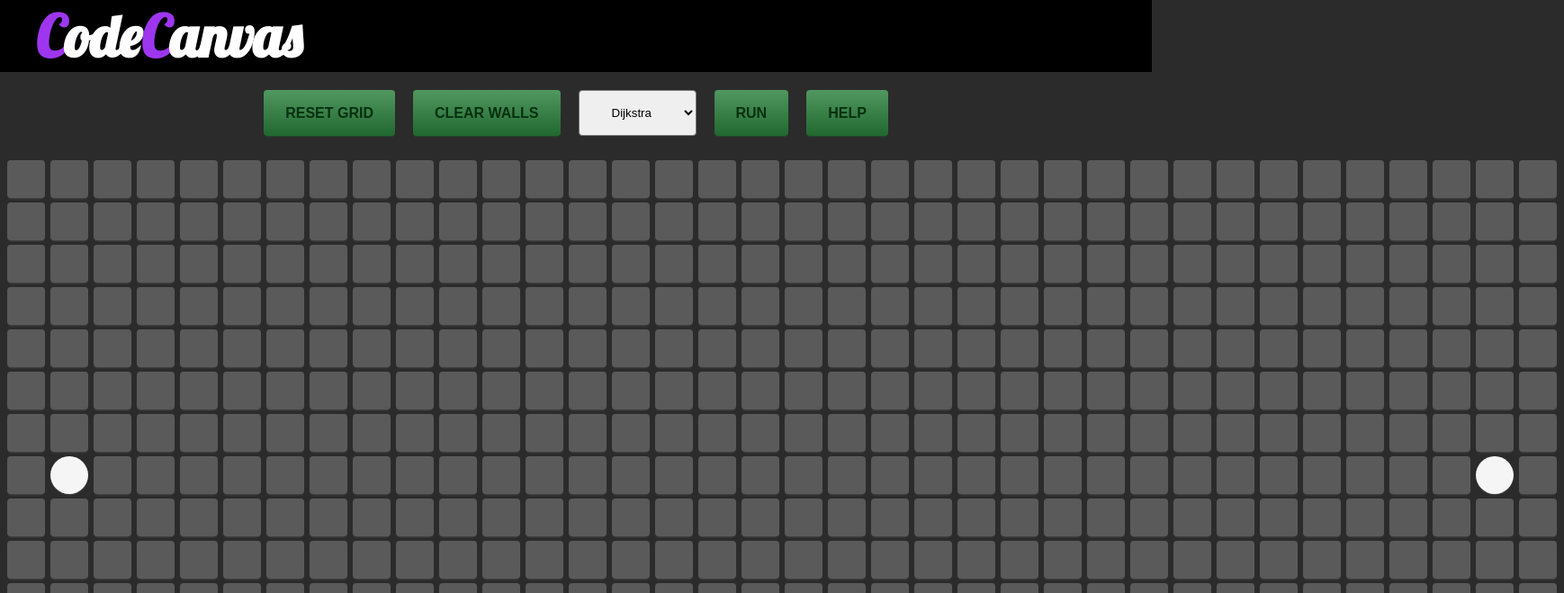
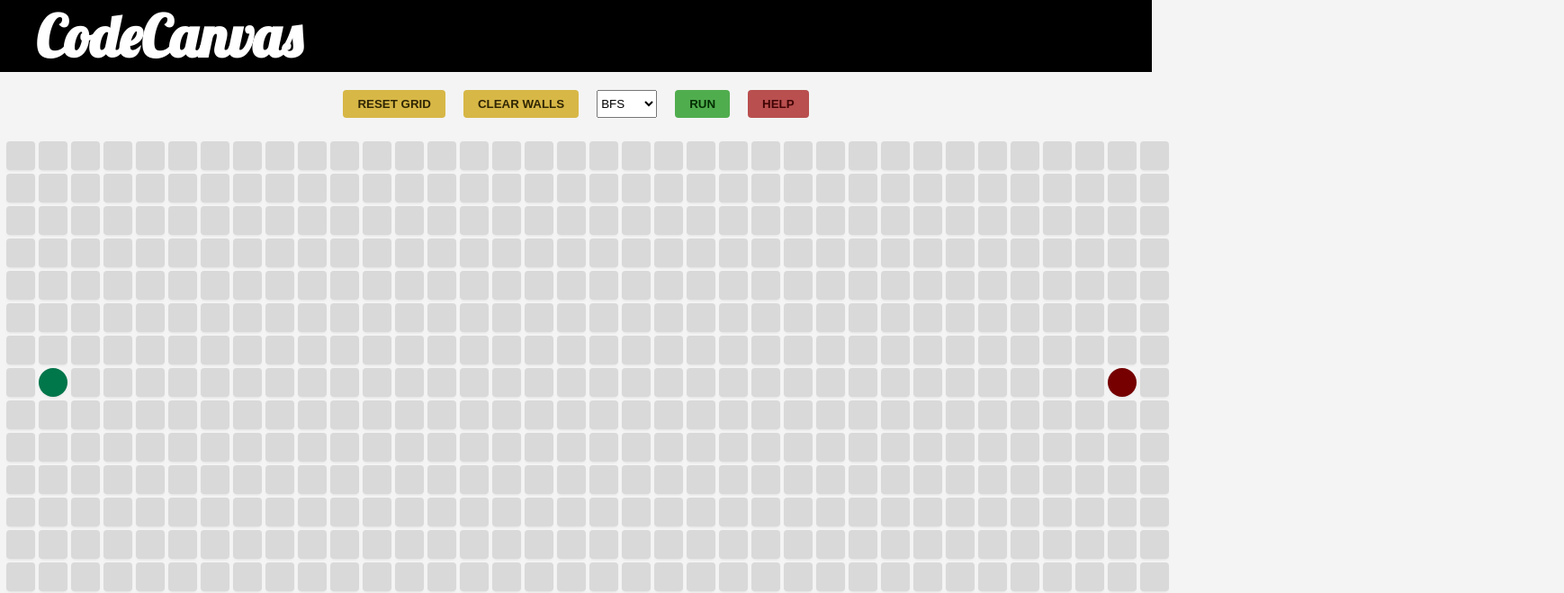
Before and after one commit to renatosnt/code-canvas, a React (Create React App) app: page / in a window 1280 px wide. Shown: the top 659 px of the page at 90% size, 1738 px wide, since content can reach past the window. Built offline with nearby package versions, Linux system fonts and the light colour scheme.

Commit message:
select algoritmo funcionando

```diff
--- a/package.json
+++ b/package.json
@@ -1,6 +1,7 @@
 {
   "name": "meu-app",
   "version": "0.1.0",
+  "homepage": "https://renatosnt.github.io/code-canvas",
   "private": true,
   "dependencies": {
     "@testing-library/jest-dom": "^5.16.5",
@@ -12,6 +13,8 @@
     "web-vitals": "^2.1.4"
   },
   "scripts": {
+    "predeploy": "npm run build",
+    "deploy": "gh-pages -d build",
     "start": "react-scripts start",
     "build": "react-scripts build",
     "test": "react-scripts test",
@@ -34,5 +37,8 @@
       "last 1 firefox version",
       "last 1 safari version"
     ]
+  },
+  "devDependencies": {
+    "gh-pages": "^4.0.0"
   }
 }
--- a/src/App.css
+++ b/src/App.css
@@ -1,8 +1,9 @@
 * {
   margin: 0;
+  padding: 0;
 }
 body {
   margin: 0 auto;
   padding: 0;
-  background-color: #2b2b2b;
+  background-color: #f4f4f4;
 }
--- a/src/Header.css
+++ b/src/Header.css
@@ -14,7 +14,3 @@
   font-family: "Lobster", cursive;
   font-size: 4rem;
 }
-
-span {
-  color: #9e36f0;
-}
--- a/src/Menu.css
+++ b/src/Menu.css
@@ -6,23 +6,49 @@
 }
 
 .menu button {
-  padding: 16px 24px;
-  font-weight: 700;
+  padding: 8px 16px;
   border-radius: 4px;
   border: none;
   text-transform: uppercase;
-  color: #06310f;
-
-  background: linear-gradient(180deg, #509760 0%, #216830 100%);
-  box-shadow: 0 2px 2px -1px rgba(33, 104, 48, 0.5);
-  font-size: 1rem;
+  font-weight: 600;
+  cursor: pointer;
 }
 
-.menu button:hover {
-  background: #216830;
+.reset-btn {
+  background-color: #d7b746;
+  color: #302604;
+}
+
+.reset-btn:hover {
+  background-color: #b9971e;
+}
+
+.clear-btn {
+  background-color: #d7b746;
+  color: #302604;
+}
+
+.clear-btn:hover {
+  background-color: #b9971e;
+}
+
+.run-btn {
+  background-color: #50ad4e;
+  color: #032e02;
+}
+
+.run-btn:hover {
+  background-color: #238d21;
+}
+
+.help-btn {
+  background-color: #b94f4f;
+  color: #410404;
+}
+
+.help-btn:hover {
+  background-color: #9f2525;
 }
 
 .menu select {
-  padding: 16px 32px;
-  border-radius: 4px;
 }
--- a/src/Menu.js
+++ b/src/Menu.js
@@ -2,17 +2,31 @@
 import "./Menu.css";
 
 const Menu = ({ clearWalls, resetGrid, runAlgorithm }) => {
+  const [algorithm, setAlgorithm] = React.useState("bfs");
+
+  function selectAlgorithm() {}
+
   return (
     <div className="menu">
-      <button onClick={resetGrid}>Reset Grid</button>
-      <button onClick={clearWalls}>Clear Walls</button>
-      <select>
-        <option>Dijkstra</option>
-        <option>DFS</option>
-        <option>BFS</option>
+      <button className="reset-btn" onClick={resetGrid}>
+        Reset Grid
+      </button>
+      <button className="clear-btn" onClick={clearWalls}>
+        Clear Walls
+      </button>
+
+      <select
+        value={algorithm}
+        onChange={({ target }) => setAlgorithm(target.value)}
+      >
+        <option value="dfs">DFS</option>
+        <option value="bfs">BFS</option>
+        <option value="dijkstra">Dijkstra</option>
       </select>
-      <button onClick={() => runAlgorithm("dfs")}>Run</button>
-      <button>Help</button>
+      <button className="run-btn" onClick={() => runAlgorithm(algorithm)}>
+        Run
+      </button>
+      <button className="help-btn">Help</button>
     </div>
   );
 };
--- a/src/Node.css
+++ b/src/Node.css
@@ -1,8 +1,8 @@
 .node {
-  height: 2.5rem;
-  width: 2.5rem;
-  margin: 1.5px 3px;
-  background-color: #5a5a5a;
+  height: 2rem;
+  width: 2rem;
+  margin: 1px 2px;
+  background-color: #d9d9d9;
   border-radius: 4px;
   display: inline-block;
   box-shadow: 0 2px 3px -2px rgba(169, 169, 169, 0.5);
@@ -13,7 +13,7 @@
 }
 
 .start {
-  background-color: whitesmoke;
+  background-color: #00764b;
   border-radius: 50%;
 }
 
@@ -23,7 +23,7 @@
 }
 
 .finish {
-  background-color: whitesmoke;
+  background-color: #760000;
   cursor: grab;
   border-radius: 100%;
 }
```
Also changed, not shown: 14 other files (tests, documents, lock files or other folders).
